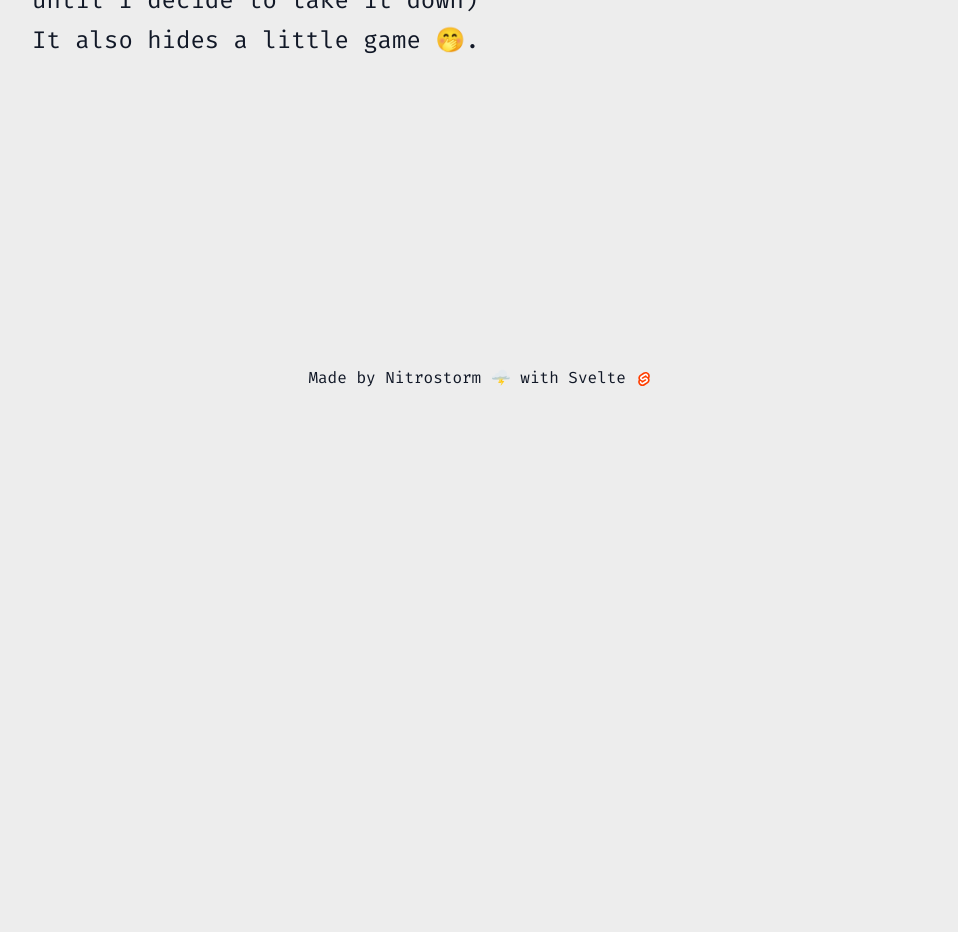
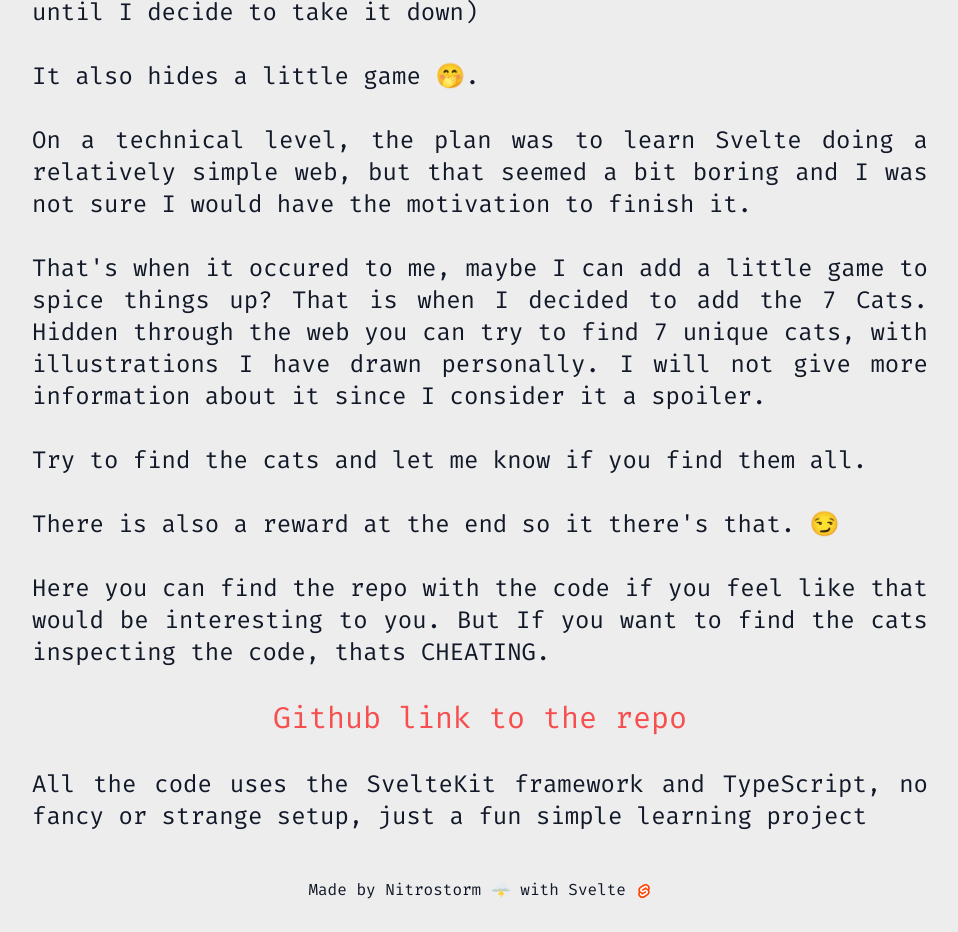
Before and after one commit to nitrostormbcn/portfolio-svelte, a SvelteKit app: page /code/portfolio in a window 1280 px wide. Shown: the part 380-1312 px from the top of the page, without its empty margins (160-1118 px from the left). Before the commit the page ends 800 px from the top, so only its background shows below. Built offline with nearby package versions, Linux system fonts and the light colour scheme.

Commit message:
Add portfolio page and reduce flicker

```diff
--- a/src/app.css
+++ b/src/app.css
@@ -1,5 +1,3 @@
-@import url('https://fonts.googleapis.com/css2?family=Fira+Code:wght@300;400;500;600;700&display=swap');
-
 ::selection {
     background: var(--color-primary);
     color: var(--color-text);
--- a/src/app.html
+++ b/src/app.html
@@ -3,6 +3,9 @@
 	<head>
 		<meta charset="utf-8" />
 		<link rel="icon" href="%sveltekit.assets%/favicon.svg" />
+		<link rel="preconnect" href="https://fonts.googleapis.com">
+		<link rel="preconnect" href="https://fonts.gstatic.com" crossorigin>
+		<link href="https://fonts.googleapis.com/css2?family=Fira+Code:wght@300..700&display=swap" rel="stylesheet">
 		<meta name="viewport" content="width=device-width, initial-scale=1" />
 		%sveltekit.head%
 	</head>
--- a/src/lib/components/Project/ProjectCard.svelte
+++ b/src/lib/components/Project/ProjectCard.svelte
@@ -6,9 +6,11 @@
 	let { project }: Props = $props();
 </script>
 
-<a href='code/{project.pathdir}'>
+<a href="code/{project.pathdir}">
 	<article>
-		{#await import(`$lib/assets/${project.pathdir}/hero.png`) then { default: src }}
+		{#await import(`$lib/assets/${project.pathdir}/hero.png`)}
+			<div class="h-24 w-24 rounded-full border-4 object-contain"></div>
+		{:then { default: src }}
 			<img {src} alt="Project thumbnail" class="h-24 w-24 rounded-full border-4 object-contain" />
 		{/await}
 		<p class="symbol">{'=>'}</p>
--- /dev/null
+++ b/src/routes/+page.server.ts
@@ -0,0 +1 @@
+export const prerender = true;
--- a/src/routes/about/+page.svelte
+++ b/src/routes/about/+page.svelte
@@ -1,5 +1,5 @@
 <script>
-	import lnLogo from '$lib/assets/InBug-Black.png';
+	import lnLogo from '$lib/assets/InBug-Black-150.png';
 </script>
 
 <div class="mt-10 flex w-4xl flex-col items-stretch">
@@ -10,7 +10,7 @@
 	<p class="my-1 text-justify text-2xl">Industrial Engineer turned Software Developer</p>
 	<p class="self-center">
 		<a class="m-2" href="https://www.linkedin.com/in/martinezjimenezpau/" target="”_blank”"
-			><img class="w-10" src={lnLogo} alt="" /></a
+			><img class="h-10" src={lnLogo} alt="" /></a
 		>
 	</p>
 	<p class="my-1 text-justify text-2xl">Also started painting as a hobby🖌️</p>
--- a/src/routes/code/portfolio/+page.svelte
+++ b/src/routes/code/portfolio/+page.svelte
@@ -1,16 +1,43 @@
 <script>
-	import lnLogo from '$lib/assets/InBug-Black.png';
 </script>
 
 <div class="mt-10 mb-auto flex w-4xl flex-col items-stretch">
 	<h1 class="mt-10 mb-10 text-7xl">
 		My <span style="color: var(--color-primary);">Portfolio</span>
 	</h1>
-	<p class="my-1 text-justify text-2xl">
+	<p class="my-4 text-justify text-2xl">
 		The portfolio site is a SvelteKit project designed to show the world the stuff I make and keep a
 		record for posterity (Or until I decide to take it down)
 	</p>
-    <p class="my-1 text-justify text-2xl">
-		It also hides a little game 🤭.
+	<p class="my-4 text-justify text-2xl">It also hides a little game 🤭.</p>
+
+	<p class="my-4 text-justify text-2xl">
+		On a technical level, the plan was to learn Svelte doing a relatively simple web, but that
+		seemed a bit boring and I was not sure I would have the motivation to finish it.
+	</p>
+	<p class="my-4 text-justify text-2xl">
+		That's when it occured to me, maybe I can add a little game to spice things up? That is when I
+		decided to add the 7 Cats. Hidden through the web you can try to find 7 unique cats, with
+		illustrations I have drawn personally. I will not give more information about it since I
+		consider it a spoiler.
+	</p>
+	<p class="my-4 text-justify text-2xl">
+		Try to find the cats and let me know if you find them all.
+	</p>
+	<p class="my-4 text-justify text-2xl">There is also a reward at the end so it there's that. 😏</p>
+
+	<p class="my-4 text-justify text-2xl">
+		Here you can find the repo with the code if you feel like that would be interesting to you. But
+		If you want to find the cats inspecting the code, thats CHEATING.
+	</p>
+	<a
+		href="https://github.com/nitrostormbcn/portfolio-svelte"
+		class="my-4 text-center text-3xl"
+		style="color: var(--color-primary)"
+		target="_blank">Github link to the repo</a
+	>
+	<p class="my-4 text-justify text-2xl">
+		All the code uses the SvelteKit framework and TypeScript, no fancy or strange setup, just a fun
+		simple learning project
 	</p>
 </div>
```
Also changed, not shown: assets-og/InBug-Black.png (renamed from src/lib/assets/InBug-Black.png), src/lib/assets/InBug-Black-150.png (added).
